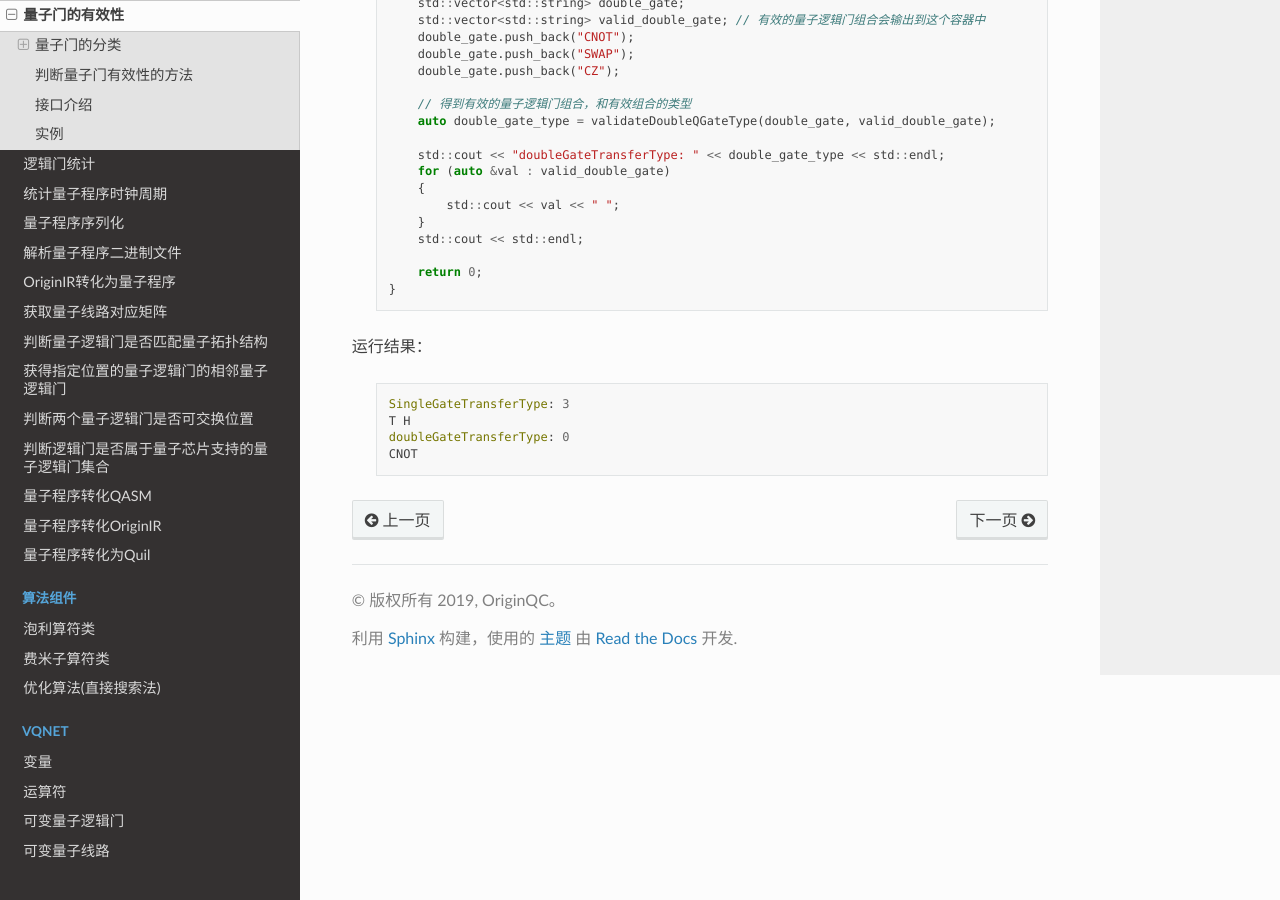
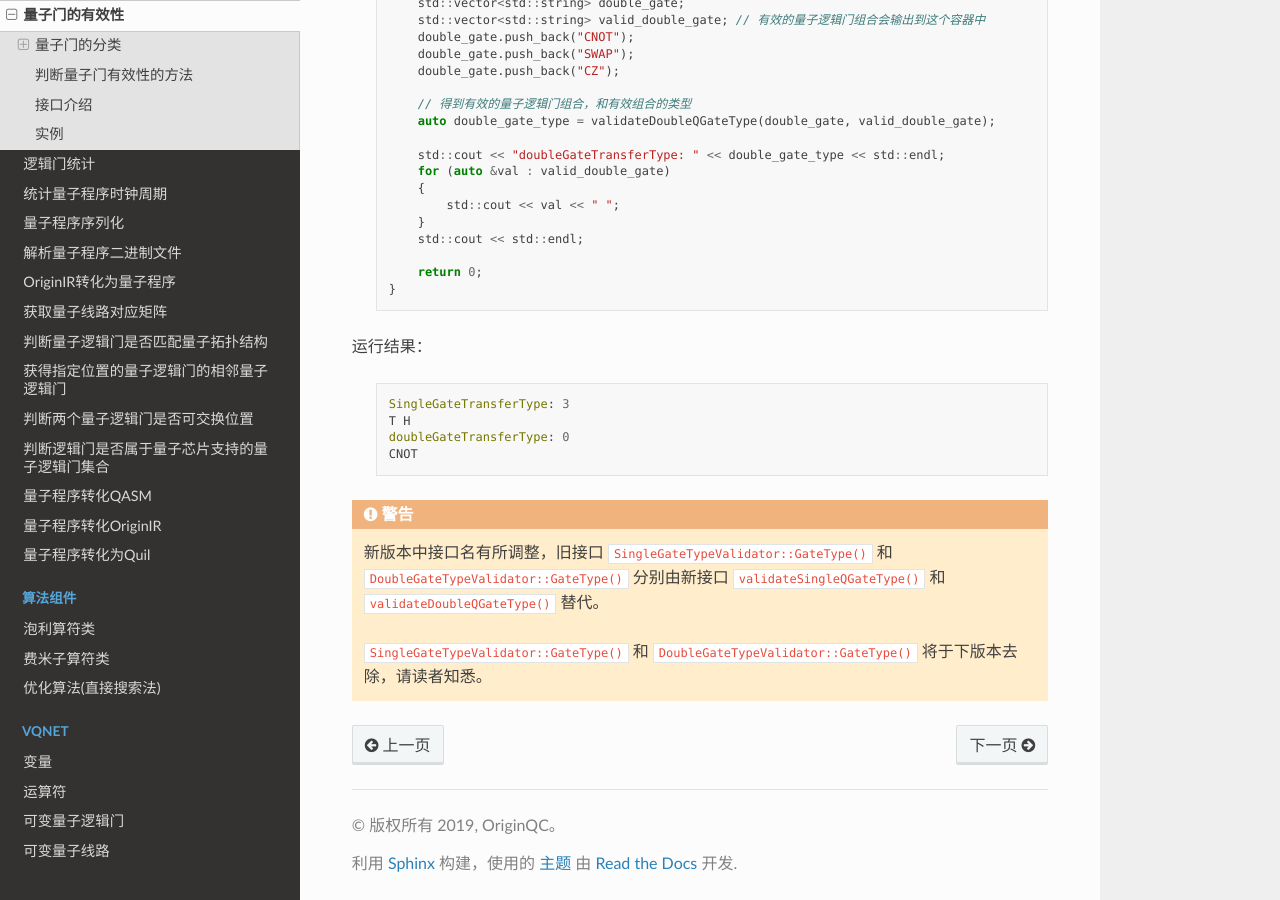
Before and after one commit to liye0005/QPanda-Toturial, a Sphinx documentation site: the page built from source/QGateValidity.rst, in a window 1280 px wide and 900 px high, scrolled down 2227 px. Built offline with Sphinx 7.4.7 and the Read the Docs theme 2.0.0, drawn with Linux system fonts in a browser that asks for light colours; pages that are not in the unit, such as notebooks, are missing from menus.

Commit message:
1.调整接口名

```diff
--- a/source/QGateCompare.rst
+++ b/source/QGateCompare.rst
@@ -86,6 +86,7 @@
         unsupport QGate num: 4
 
 
-.. warning:: 新版本接口名将有调整，旧版本接口将于下版本去除，请读者知悉。\
+.. warning::
+        新版本中接口名有所调整，旧接口 ``getUnSupportQGateNumber()`` 将由 ``getUnsupportQGateNum()`` 替代。\
 
-            ``getUnsupportQGateNum()`` 替换 ``getUnSupportQGateNumber()``
+        ``getUnSupportQGateNumber()`` 将于下版本去除，请读者知悉。
--- a/source/QGateCounter.rst
+++ b/source/QGateCounter.rst
@@ -75,6 +75,7 @@
 
         QGate number: 5
 
-.. warning:: 新版本接口名将有调整，旧版本接口将于下版本去除，请读者知悉。\
+.. warning::
+        新版本中接口名有所调整，旧接口 ``getQGateNumber()`` 将由 ``getQGateNum()`` 替代。\
 
-            ``getQGateNum()`` 替换 ``getQGateNumber()``
+        ``getQGateNumber()`` 将于下版本去除，请读者知悉。
--- a/source/QGateValidity.rst
+++ b/source/QGateValidity.rst
@@ -126,3 +126,11 @@
         T H
         doubleGateTransferType: 0
         CNOT
+
+
+
+.. warning::
+        新版本中接口名有所调整，旧接口 ``SingleGateTypeValidator::GateType()`` 和 ``DoubleGateTypeValidator::GateType()``
+        分别由新接口 ``validateSingleQGateType()`` 和 ``validateDoubleQGateType()`` 替代。\
+
+        ``SingleGateTypeValidator::GateType()`` 和 ``DoubleGateTypeValidator::GateType()``  将于下版本去除，请读者知悉。
--- a/source/QProgDataParse.rst
+++ b/source/QProgDataParse.rst
@@ -106,6 +106,7 @@
 .. note:: 可以运行出正确的结果说明可以将序列化的量子程序正确的解析出来
 
 
-.. warning:: 新版本接口名将有调整，旧版本接口将于下版本去除，请读者知悉。\
+.. warning::
+        新版本中接口名有所调整，旧接口 ``binaryQProgDataParse()`` 将由 ``transformBinaryDataToQProg()`` 替代。\
 
-            ``transformBinaryDataToQProg()`` 替换 ``binaryQProgDataParse()``
+        ``binaryQProgDataParse()`` 将于下版本去除，请读者知悉。
```
